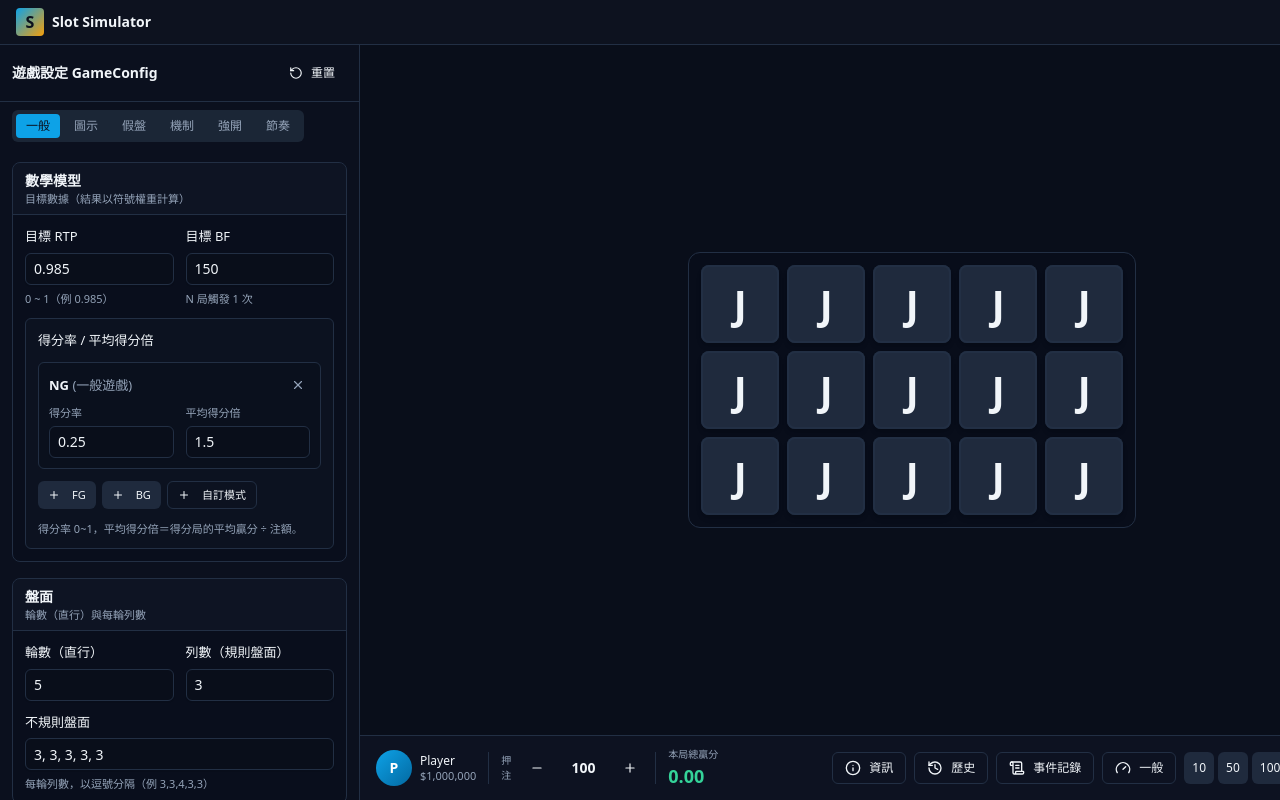
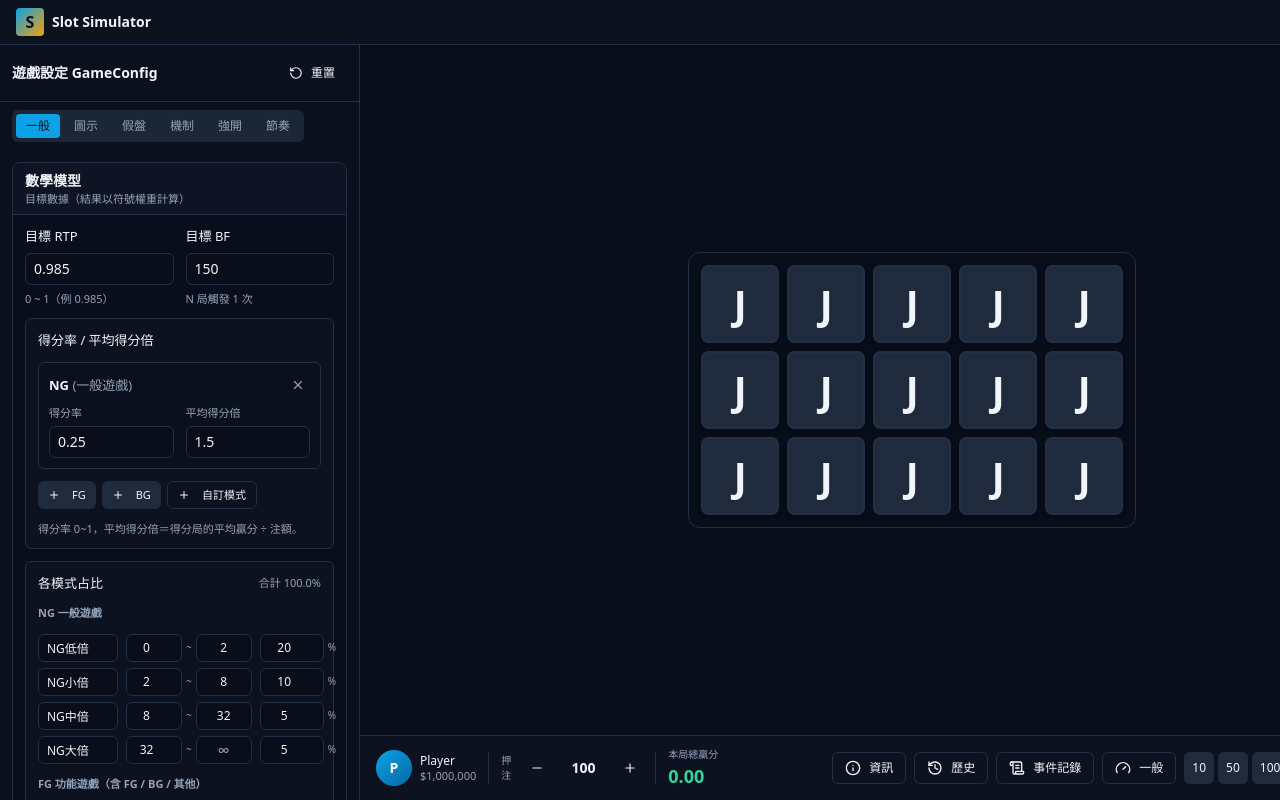
Before and after one commit to cynthianomail-gif/Slot-Simulator, a React (Vite) app: page / in a window 1280 px wide. Built offline with nearby package versions, Linux system fonts and the light colour scheme.

Commit message:
Add win distribution tiers (各模式占比) with validation
8 configurable tiers (NG低/小/中/大 + FG小/中/大/超大) with editable
ranges and percentages. Shows red warning when total ≠ 100%.

Co-Authored-By: Claude Opus 4.6 <noreply@anthropic.com>

```diff
--- a/src/components/ConfigPanel/editors/GeneralEditor.tsx
+++ b/src/components/ConfigPanel/editors/GeneralEditor.tsx
@@ -5,7 +5,7 @@ import { Button } from '@/components/ui/button';
 import { Switch } from '@/components/ui/misc';
 import { regularShape } from '@/engine/grid';
 import { Plus, X } from 'lucide-react';
-import type { PayMode, MathTarget } from '@/types';
+import type { PayMode, MathTarget, WinTier } from '@/types';
 
 export function GeneralEditor() {
   const config = useGameStore((s) => s.config);
@@ -31,6 +31,7 @@ export function GeneralEditor() {
           />
         </div>
         <MathTargetsEditor />
+        <WinDistributionEditor />
       </Section>
 
       <Section title="盤面" desc="輪數（直行）與每輪列數">
@@ -228,6 +229,120 @@ function MathTargetsEditor() {
   );
 }
 
+/* ----------------------------- win distribution ----------------------------- */
+
+const DEFAULT_WIN_DIST: WinTier[] = [
+  { label: 'NG低倍', group: 'NG', min: 0, max: 2, percent: 20 },
+  { label: 'NG小倍', group: 'NG', min: 2, max: 8, percent: 10 },
+  { label: 'NG中倍', group: 'NG', min: 8, max: 32, percent: 5 },
+  { label: 'NG大倍', group: 'NG', min: 32, max: null, percent: 5 },
+  { label: 'FG小倍', group: 'FG', min: 0, max: 60, percent: 30 },
+  { label: 'FG中倍', group: 'FG', min: 60, max: 120, percent: 15 },
+  { label: 'FG大倍', group: 'FG', min: 120, max: 600, percent: 10 },
+  { label: 'FG超大倍', group: 'FG', min: 600, max: null, percent: 5 },
+];
+
+function WinDistributionEditor() {
+  const config = useGameStore((s) => s.config);
+  const update = useGameStore((s) => s.updateConfig);
+  const tiers = config.math.winDistribution ?? DEFAULT_WIN_DIST;
+  const total = tiers.reduce((s, t) => s + t.percent, 0);
+  const isValid = Math.abs(total - 100) < 0.01;
+
+  const setTierField = (i: number, key: 'min' | 'max' | 'percent' | 'label', v: number | string | null) =>
+    update((c) => {
+      const list = (c.math.winDistribution ??= DEFAULT_WIN_DIST.map((t) => ({ ...t })));
+      if (key === 'label') list[i].label = v as string;
+      else if (key === 'min') list[i].min = v as number;
+      else if (key === 'max') list[i].max = v as number | null;
+      else if (key === 'percent') list[i].percent = v as number;
+    });
+
+  return (
+    <div className="space-y-3 rounded-md border border-border bg-muted/20 p-3">
+      <div className="flex items-center justify-between">
+        <div className="text-[13px] font-medium text-foreground">各模式占比</div>
+        <span className={`text-[11px] font-medium tabular-nums ${isValid ? 'text-muted-foreground' : 'text-red-500'}`}>
+          合計 {total.toFixed(1)}%{!isValid && ' ≠ 100%'}
+        </span>
+      </div>
+
+      {/* NG header */}
+      <div className="text-[11px] font-semibold text-muted-foreground">NG 一般遊戲</div>
+      <div className="space-y-1.5">
+        {tiers.map((t, i) => {
+          if (t.group !== 'NG') return null;
+          return (
+            <TierRow key={i} tier={t} index={i} onChange={setTierField} />
+          );
+        })}
+      </div>
+
+      {/* FG header */}
+      <div className="text-[11px] font-semibold text-muted-foreground">FG 功能遊戲（含 FG / BG / 其他）</div>
+      <div className="space-y-1.5">
+        {tiers.map((t, i) => {
+          if (t.group !== 'FG') return null;
+          return (
+            <TierRow key={i} tier={t} index={i} onChange={setTierField} />
+          );
+        })}
+      </div>
+
+      {!isValid && (
+        <p className="text-[11px] font-medium text-red-500">
+          ⚠ 8 個占比加總需等於 100%，目前為 {total.toFixed(1)}%
+        </p>
+      )}
+    </div>
+  );
+}
+
+function TierRow({ tier, index, onChange }: {
+  tier: WinTier;
+  index: number;
+  onChange: (i: number, key: 'min' | 'max' | 'percent' | 'label', v: number | string | null) => void;
+}) {
+  return (
+    <div className="flex items-center gap-2">
+      <Input
+        className="h-7 w-20 text-xs"
+        defaultValue={tier.label}
+        onBlur={(e) => onChange(index, 'label', e.target.value)}
+      />
+      <div className="flex items-center gap-1">
+        <Input
+          className="h-7 w-14 px-1 text-center text-xs"
+          type="number"
+          defaultValue={tier.min}
+          onBlur={(e) => onChange(index, 'min', parseFloat(e.target.value) || 0)}
+        />
+        <span className="text-[10px] text-muted-foreground">~</span>
+        <Input
+          className="h-7 w-14 px-1 text-center text-xs"
+          type="text"
+          defaultValue={tier.max === null ? '' : tier.max}
+          placeholder="∞"
+          onBlur={(e) => {
+            const v = e.target.value.trim();
+            onChange(index, 'max', v === '' || v === '∞' ? null : parseFloat(v) || 0);
+          }}
+        />
+      </div>
+      <div className="flex items-center gap-1 ml-auto">
+        <Input
+          className="h-7 w-16 px-1 text-center text-xs"
+          type="number"
+          step={1}
+          defaultValue={tier.percent}
+          onBlur={(e) => onChange(index, 'percent', parseFloat(e.target.value) || 0)}
+        />
+        <span className="text-[10px] text-muted-foreground">%</span>
+      </div>
+    </div>
+  );
+}
+
 /* ------------------------------ cascade (連爆) ------------------------------ */
 
 function CascadeSection() {
--- a/src/config/defaultConfig.ts
+++ b/src/config/defaultConfig.ts
@@ -28,6 +28,16 @@ export const defaultConfig: GameConfig = {
     targetBF: 150,
     targets: [
       { mode: 'NG', hitRate: 0.25, avgWinX: 1.5 },
+    ],
+    winDistribution: [
+      { label: 'NG低倍', group: 'NG', min: 0, max: 2, percent: 20 },
+      { label: 'NG小倍', group: 'NG', min: 2, max: 8, percent: 10 },
+      { label: 'NG中倍', group: 'NG', min: 8, max: 32, percent: 5 },
+      { label: 'NG大倍', group: 'NG', min: 32, max: null, percent: 5 },
+      { label: 'FG小倍', group: 'FG', min: 0, max: 60, percent: 30 },
+      { label: 'FG中倍', group: 'FG', min: 60, max: 120, percent: 15 },
+      { label: 'FG大倍', group: 'FG', min: 120, max: 600, percent: 10 },
+      { label: 'FG超大倍', group: 'FG', min: 600, max: null, percent: 5 },
     ],
   },
 
--- a/src/lib/csv.ts
+++ b/src/lib/csv.ts
@@ -51,6 +51,15 @@ export function buildConfigCsv(
   rows.push(['押注級距 Bet Steps', config.bet.steps.join(' ')]);
   rows.push(['玩家 User', config.user.name]);
   rows.push(['餘額 Balance', config.user.balance]);
+
+  // --- win distribution ---
+  if (config.math.winDistribution?.length) {
+    section('各模式占比 WIN DISTRIBUTION');
+    rows.push(['名稱 Label', '分組 Group', '區間下限 Min', '區間上限 Max', '占比% Percent']);
+    for (const t of config.math.winDistribution) {
+      rows.push([t.label, t.group, t.min, t.max ?? '∞', t.percent]);
+    }
+  }
 
   // --- symbols ---
   section('圖示 SYMBOLS');
--- a/src/types/config.ts
+++ b/src/types/config.ts
@@ -91,6 +91,20 @@ export interface AnimationProfile {
   roundGap?: number;
 }
 
+/* ------------------------------ Win Distribution ------------------------- */
+
+export interface WinTier {
+  label: string;
+  /** 'NG' for normal game, 'FG' for all feature modes (FG, BG, etc.) */
+  group: 'NG' | 'FG';
+  /** Win multiplier range lower bound (inclusive). */
+  min: number;
+  /** Win multiplier range upper bound (inclusive), null = unbounded (e.g. 32+). */
+  max: number | null;
+  /** Target percentage of total rounds that fall into this tier. */
+  percent: number;
+}
+
 /* ------------------------------ GameConfig ------------------------------- */
 
 export interface GameConfig {
@@ -108,6 +122,8 @@ export interface GameConfig {
     targetBF: number;
     /** Per-mode targets: hit rate & average win multiplier. */
     targets: MathTarget[];
+    /** Win distribution tiers (8 tiers, percentages should sum to 100). */
+    winDistribution?: WinTier[];
   };
 
   grid: {
```
